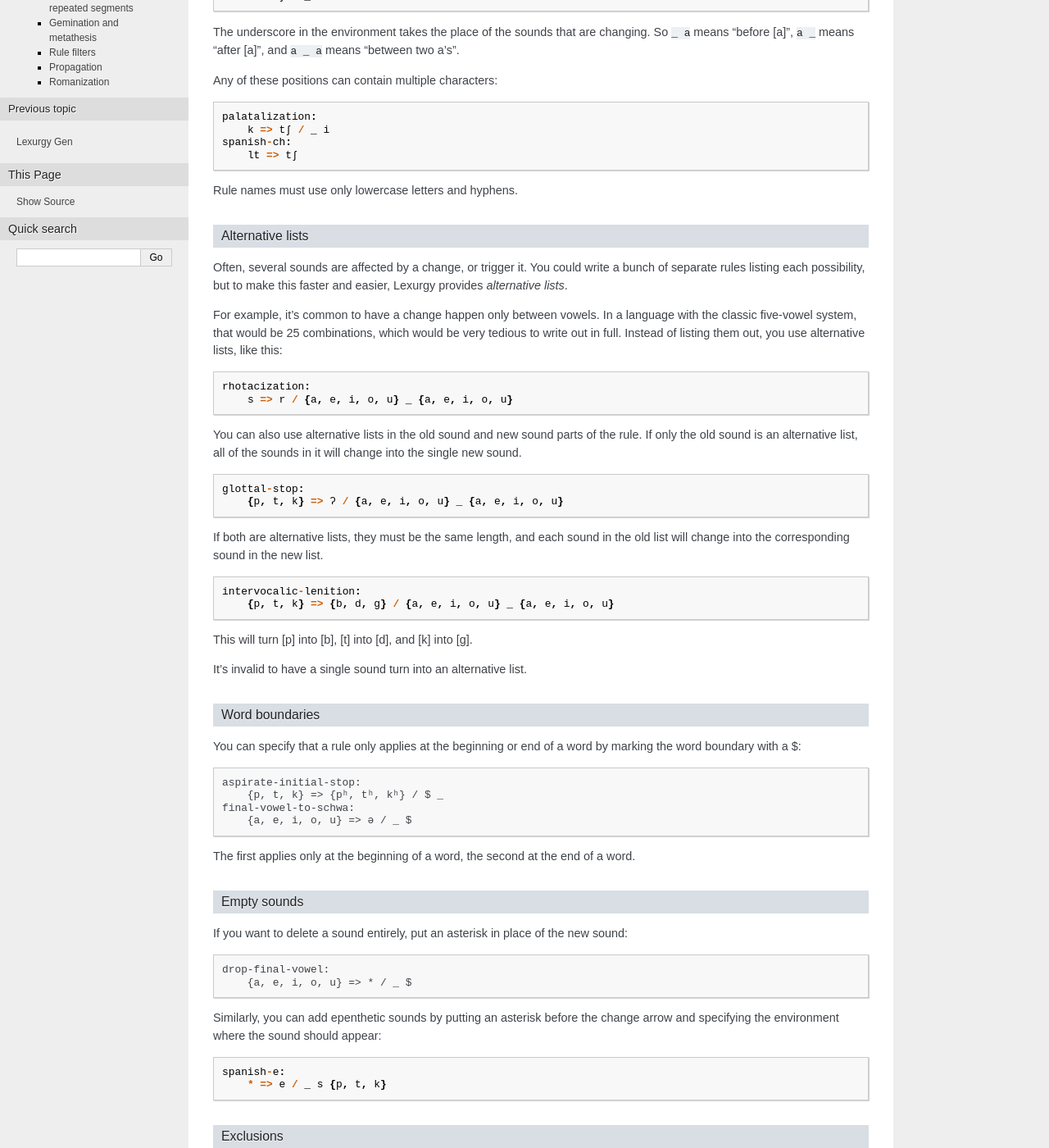
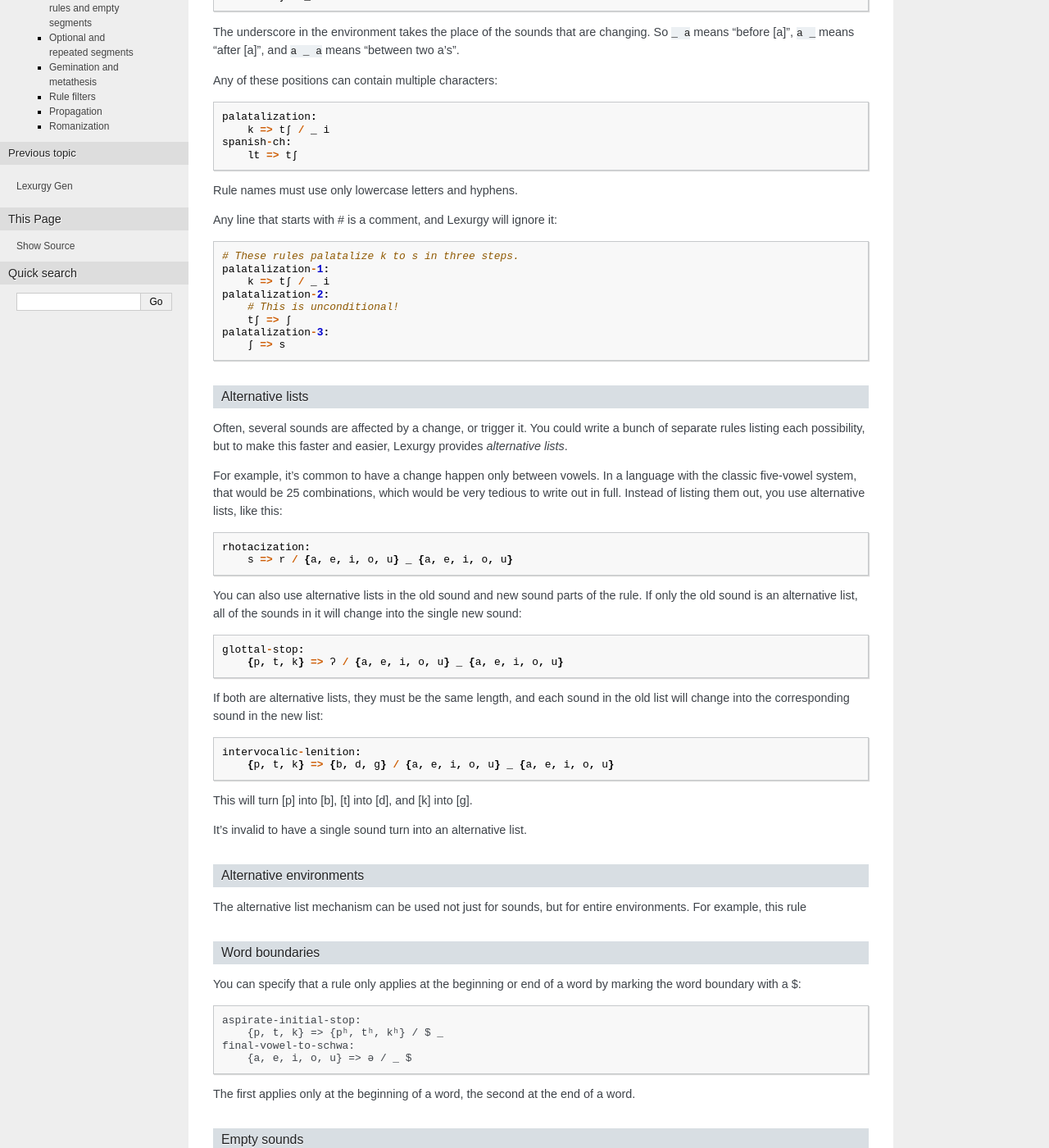
Before and after one commit to def-gthill/lexurgy, a Sphinx documentation site: the page built from doc/source/sc.rst, in a window 1280 px wide and 1400 px high, scrolled down 539 px. Shown: the whole window at 82% size. Built offline with Sphinx 7.4.7, drawn with Linux system fonts in a browser that asks for light colours; some of the changed text lies outside the part shown.

Commit message:
Fixed up the code blocks in the SC documentation

```diff
--- a/doc/source/sc.rst
+++ b/doc/source/sc.rst
@@ -37,6 +37,17 @@
 
 Rule names must use only lowercase letters and hyphens.
 
+Any line that starts with # is a comment, and Lexurgy will ignore it::
+
+    # These rules palatalize k to s in three steps.
+    palatalization-1:
+        k => tʃ / _ i
+    palatalization-2:
+        # This is unconditional!
+        tʃ => ʃ
+    palatalization-3:
+        ʃ => s
+
 Alternative lists
 *****************
 
@@ -54,16 +65,13 @@
 
 You can also use alternative lists in the old sound and new sound parts of the rule.
 If only the old sound is an alternative list, all of the sounds in it will change
-into the single new sound.
-
-::
+into the single new sound::
 
     glottal-stop:
         {p, t, k} => ʔ / {a, e, i, o, u} _ {a, e, i, o, u}
 
-If both are alternative lists, they must be the same length, and each sound in the old list will change into the corresponding sound in the new list.
-
-::
+If both are alternative lists, they must be the same length, and each sound in the old list
+will change into the corresponding sound in the new list::
 
     intervocalic-lenition:
         {p, t, k} => {b, d, g} / {a, e, i, o, u} _ {a, e, i, o, u}
@@ -72,10 +80,17 @@
 
 It's invalid to have a single sound turn into an alternative list.
 
+Alternative environments
+************************
+
+The alternative list mechanism can be used not just for sounds, but for entire environments.
+For example, this rule
+
 Word boundaries
 ***************
 
-You can specify that a rule only applies at the beginning or end of a word by marking the word boundary with a $::
+You can specify that a rule only applies at the beginning or end of a word by marking the
+word boundary with a $::
 
     aspirate-initial-stop:
         {p, t, k} => {pʰ, tʰ, kʰ} / $ _
@@ -92,7 +107,8 @@
     drop-final-vowel:
         {a, e, i, o, u} => * / _ $
 
-Similarly, you can add epenthetic sounds by putting an asterisk before the change arrow and specifying the environment where the sound should appear::
+Similarly, you can add epenthetic sounds by putting an asterisk before the change arrow
+and specifying the environment where the sound should appear::
 
     spanish-e:
         * => e / _ s {p, t, k}
@@ -100,44 +116,53 @@
 Exclusions
 **********
 
-Sometimes it's easier to say when a change *doesn't* occur than when it does. You can specify exceptions to a rule using a double slash::
+Sometimes it's easier to say when a change *doesn't* occur than when it does. You can
+specify exceptions to a rule using a double slash::
 
-    <insert example here>
+    i-before-e-except-after-c:
+        * => i / _ e // c _
+
+
 
 Simultaneous rules
 ~~~~~~~~~~~~~~~~~~
 
-
+You can put several rules under a single rule name. This tells Lexurgy to apply all of these
+rules simultaneously.
 
 Sound classes
 ~~~~~~~~~~~~~
 
-You can define premade lists of sounds at the top of the file.
-
-::
+You can define premade lists of sounds at the top of the file::
 
     Class vowel {a, e, i, o, u}
     Class unvcdstop {p, t, k}
     Class vcdstop {b, d, g}
 
-When you use these in rules, they act just like alternative lists. So you can implement intervocalic lenition like this::
+When you use these in rules, they act just like alternative lists. So you can implement
+intervocalic lenition like this::
 
     @unvcdstop => @vcdstop / @vowel _ @vowel
 
-Lexurgy automatically expands this rule into
-
-::
+Lexurgy automatically expands this rule into::
 
     {p, t, k} => {b, d, g} / {a, e, i, o, u} _ {a, e, i, o, u}
 
-But if you use the same lists often, having short names for them saves a lot of typing and makes your intentions clearer.
+But if you use the same lists often, having short names for them saves
+a lot of typing and makes your intentions clearer.
 
-Lexurgy's sound classes should be familiar to users of Rosenfelder's SCA. But unlike in Rosenfelder's SCA, the sounds in a sound class can be multiple characters long, and work the way you would expect.
+Lexurgy's sound classes should be familiar to users of Rosenfelder's SCA.
+But unlike in Rosenfelder's SCA, the sounds in a sound class can be multiple
+characters long, and work the way you would expect.
 
 Feature matrices
 ~~~~~~~~~~~~~~~~
 
-Another, more flexible way of generalizing rules is to define each sound as a matrix of features. This is inspired by distinctive feature theory (via Bangs's Phonix), but the syntax is designed for practical conlanging rather than theoretical soundness. In addition, not every sound needs to be defined with features, so you can freely mix feature matrices with sound classes and plain text in your rules.
+Another, more flexible way of generalizing rules is to define each sound as a
+matrix of features. This is inspired by distinctive feature theory (via Bangs's Phonix),
+but the syntax is designed for practical conlanging rather than theoretical soundness.
+In addition, not every sound needs to be defined with features, so you can freely
+mix feature matrices with sound classes and plain text in your rules.
 
 Feature variables
 *****************
@@ -169,6 +194,14 @@
 Romanization
 ~~~~~~~~~~~~
 
-It's a good idea to do all the sound changes in phonetic notation (e.g. IPA). But you probably do most of the work for your languages in their romanization systems. You can define romanization rules at the beginning and end of any sound change applier, but Lexurgy SC supports specific notation for it so your intention is clear. Just define a special rule at the beginning with the name "Deromanizer" and another rule at the end with the name "Romanizer". Like any rule, the expressions within the romanization rules are applied simultaneously, and earlier rules take precedence over later ones.
+It's a good idea to do all the sound changes in phonetic notation (e.g. IPA).
+But you probably do most of the work for your languages in their romanization systems.
+You can define romanization rules at the beginning and end of any sound change applier,
+but Lexurgy SC supports specific notation for it so your intention is clear.
+Just define a special rule at the beginning with the name "Deromanizer"
+and another rule at the end with the name "Romanizer". Like any rule, the expressions
+within the romanization rules are applied simultaneously, and earlier rules
+take precedence over later ones.
 
-Some features, like matrices, aren't allowed in the input to the deromanizer or the output of the romanizer, since they operate on sounds, not letters.
+Some features, like matrices, aren't allowed in the input to the deromanizer
+or the output of the romanizer, since they operate on sounds, not letters.
```
